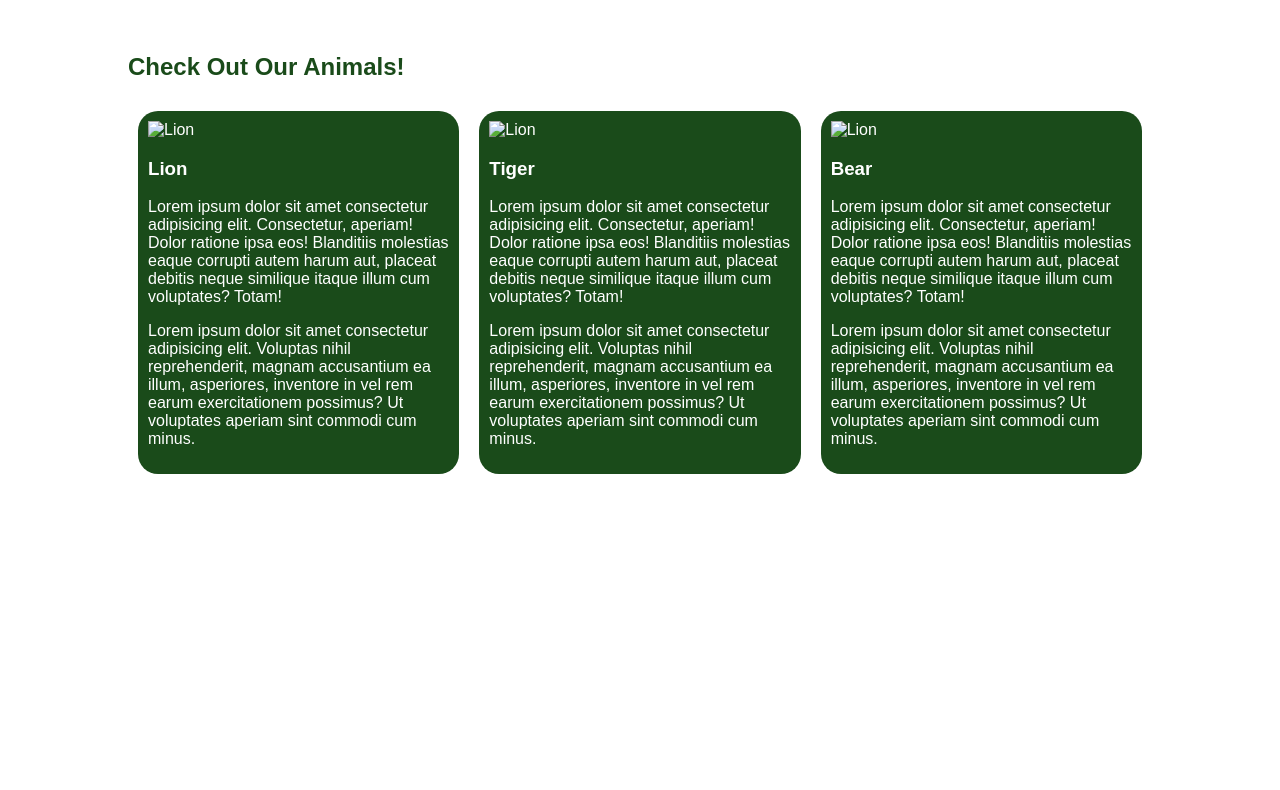
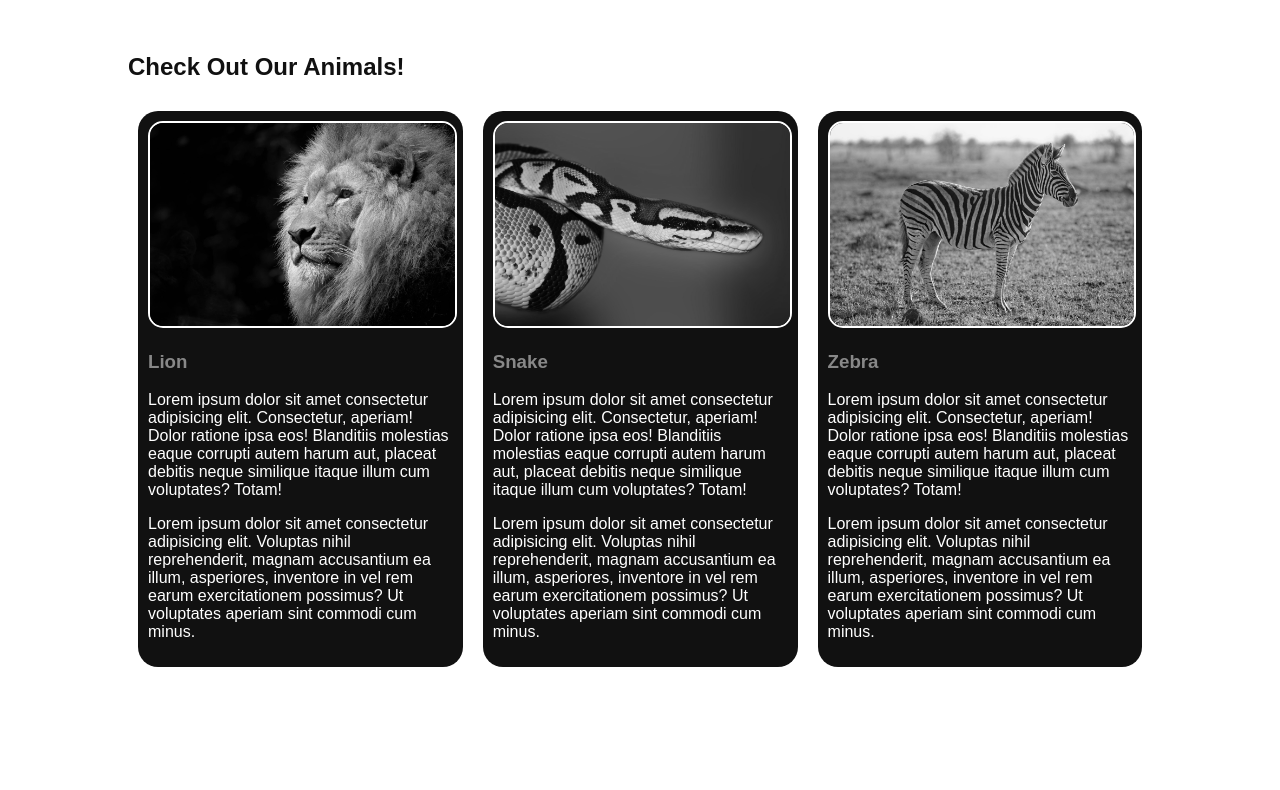
Before and after one commit to Madeline-Carr/Zoo, a plain HTML site: page Index.html in a window 1280 px wide. Shown: the part 67-857 px from the top of the page. Drawn offline with Linux system fonts and the light colour scheme; a script that the page names is missing.

Commit message:
Added Images and Styles
I added an images folder and  I added the images to the HTML. I also styled the images and made the color variables gray scale for now.

```diff
--- a/Index.html
+++ b/Index.html
@@ -19,7 +19,7 @@
     <h2>Check Out Our Animals!</h2>
     <div class="zoo">
       <div class="card">
-        <img src="" alt="Lion">
+        <img src="Images/lion.jpg" alt="Lion">
         <h3>Lion</h3>
         <p>Lorem ipsum dolor sit amet consectetur adipisicing elit. Consectetur, aperiam! Dolor ratione ipsa eos!
           Blanditiis molestias eaque corrupti autem harum aut, placeat debitis neque similique itaque illum cum
@@ -30,8 +30,8 @@
           minus.</p>
       </div>
       <div class="card">
-        <img src="" alt="Lion">
-        <h3>Tiger</h3>
+        <img src="Images/snake.jpeg" alt="Snake">
+        <h3>Snake</h3>
         <p>Lorem ipsum dolor sit amet consectetur adipisicing elit. Consectetur, aperiam! Dolor ratione ipsa eos!
           Blanditiis molestias eaque corrupti autem harum aut, placeat debitis neque similique itaque illum cum
           voluptates?
@@ -41,8 +41,8 @@
           minus.</p>
       </div>
       <div class="card">
-        <img src="" alt="Lion">
-        <h3>Bear</h3>
+        <img src="Images/zebra.jpeg" alt="Zebra">
+        <h3>Zebra</h3>
         <p>Lorem ipsum dolor sit amet consectetur adipisicing elit. Consectetur, aperiam! Dolor ratione ipsa eos!
           Blanditiis molestias eaque corrupti autem harum aut, placeat debitis neque similique itaque illum cum
           voluptates?
--- a/Styles/_variables.scss
+++ b/Styles/_variables.scss
@@ -1,2 +1,2 @@
-$zooGreen: #1a4b1a;
-$lightGreen: #effcef;
+$zooGreen: #111;
+$lightGreen: rgb(211, 211, 211);
--- a/Styles/main.scss
+++ b/Styles/main.scss
@@ -39,6 +39,14 @@ h2{
     border-radius: 20px;
     background-color: $zooGreen;
     color: white;
+    h3{
+        color: #888;
+    }
+    img{
+        max-width: 100%;
+        border-radius: 15px;
+        border: 2px solid white;
+    }
 }
 
 .space{min-height: 1000px;}
```
Also changed, not shown: Images/lion.jpg (added), Images/snake.jpeg (added), Images/zebra.jpeg (added), Styles/main.css, 1 other file.
